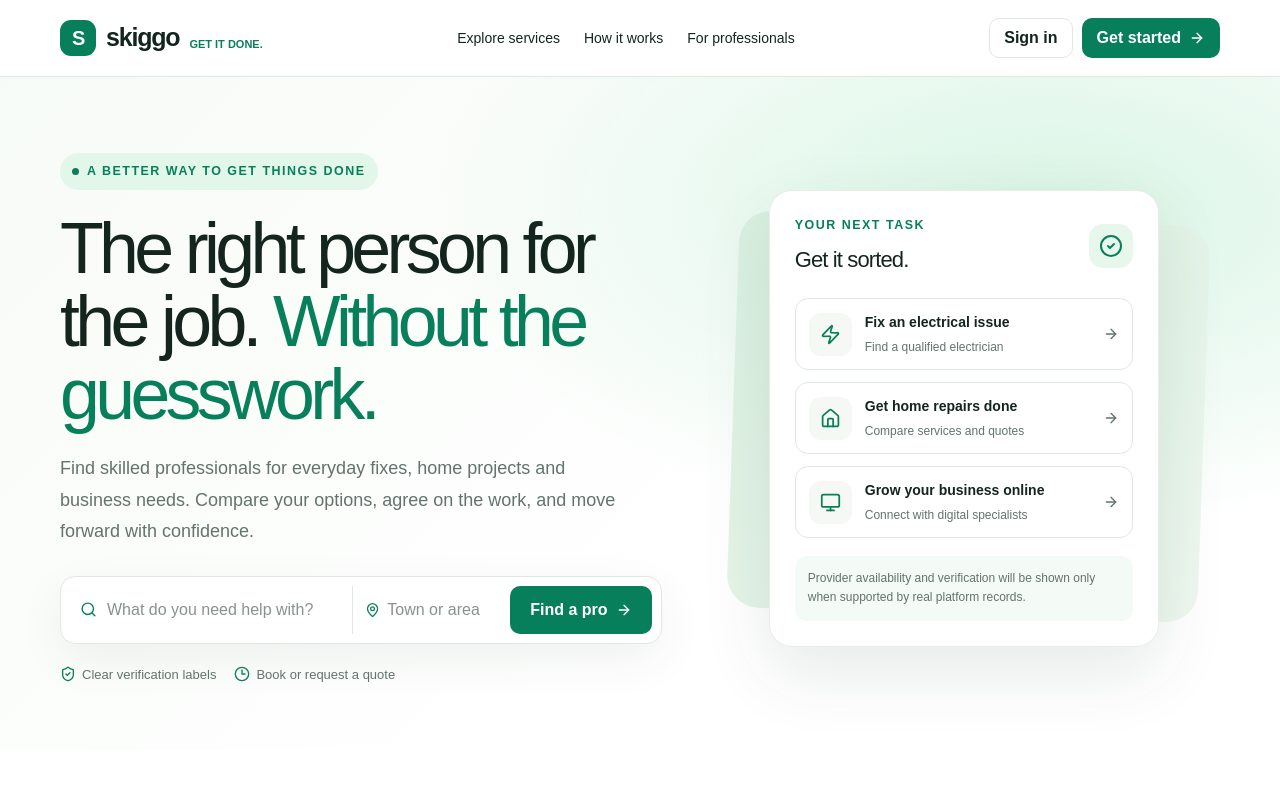
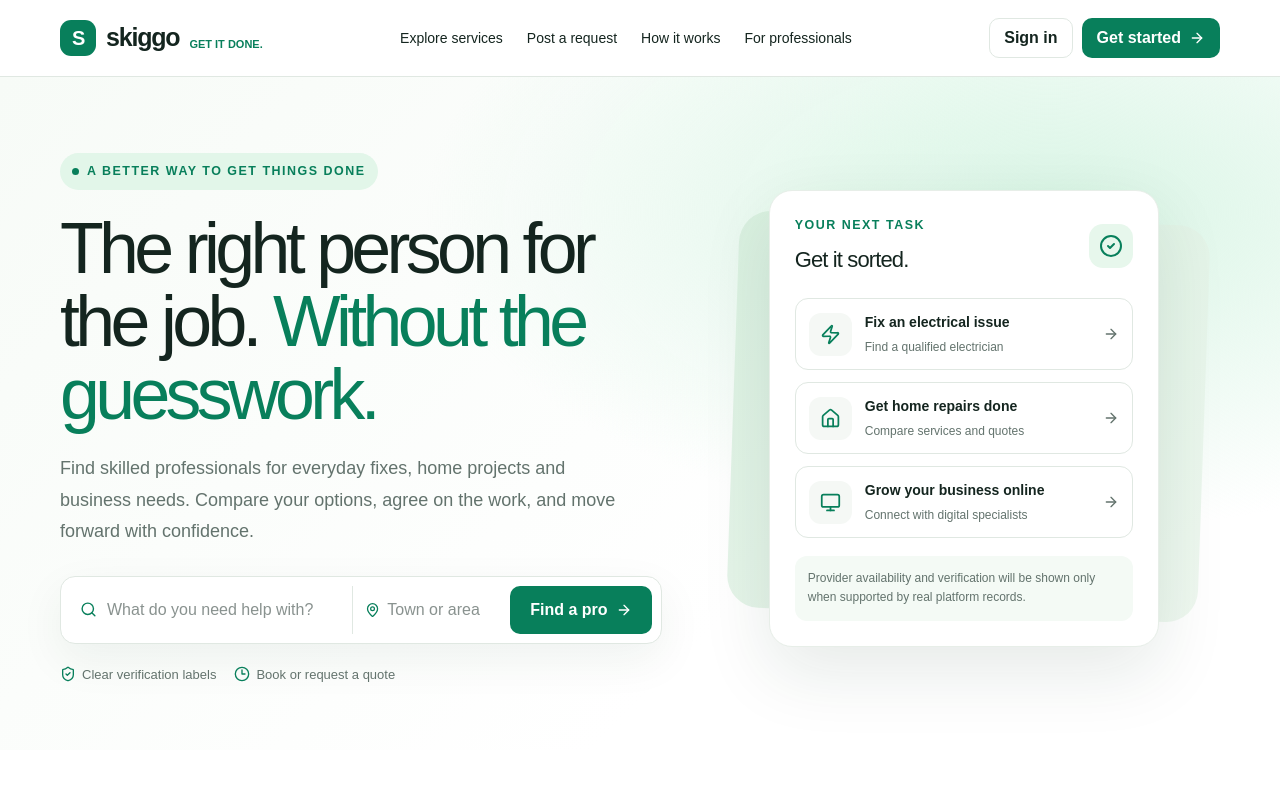
Before and after one commit to bellascotman-jpg/Skiggo, a Next.js app: page / in a window 1280 px wide. Shown: the top 800 px of the page. Built offline with nearby package versions, Linux system fonts and the light colour scheme.

Commit message:
Port Skiggo marketplace implementation onto current main

```diff
--- a/app/page.tsx
+++ b/app/page.tsx
@@ -21,7 +21,7 @@ export default function HomePage() {
     <header style={{ borderBottom: "1px solid var(--line)", background: "#ffffffed" }}>
       <div className="container" style={{ minHeight: 76, display: "flex", alignItems: "center", justifyContent: "space-between", gap: 20 }}>
         <Link href="/" aria-label="Skiggo home" style={{ display: "inline-flex", alignItems: "center", gap: 10, fontWeight: 900, fontSize: 25, letterSpacing: "-1.2px" }}><span style={{ display: "grid", placeItems: "center", width: 36, height: 36, background: "var(--brand)", color: "white", borderRadius: 11, fontSize: 20 }}>S</span>skiggo<span style={{ color: "var(--brand)", fontSize: 11, letterSpacing: 0, alignSelf: "end", marginBottom: 4 }}>GET IT DONE.</span></Link>
-        <nav aria-label="Main navigation" style={{ display: "flex", alignItems: "center", gap: 24, fontSize: 14 }} className="hidden md:flex"><Link href="#services">Explore services</Link><Link href="#how-it-works">How it works</Link><Link href="#professionals">For professionals</Link></nav>
+        <nav aria-label="Main navigation" style={{ display: "flex", alignItems: "center", gap: 24, fontSize: 14 }} className="hidden md:flex"><Link href="/services">Explore services</Link><Link href="/requests/new">Post a request</Link><Link href="#how-it-works">How it works</Link><Link href="#professionals">For professionals</Link></nav>
         <div style={{ display: "flex", gap: 9, alignItems: "center" }}><Link href="/auth/sign-in" className="btn btn-outline" style={{ minHeight: 40, paddingInline: 14 }}>Sign in</Link><Link href="/auth/sign-up" className="btn btn-primary" style={{ minHeight: 40, paddingInline: 14 }}>Get started <ArrowRight size={16}/></Link></div>
       </div>
     </header>
```
